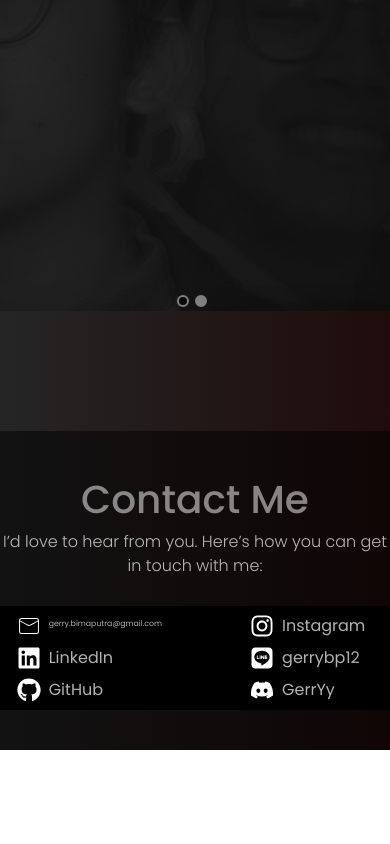
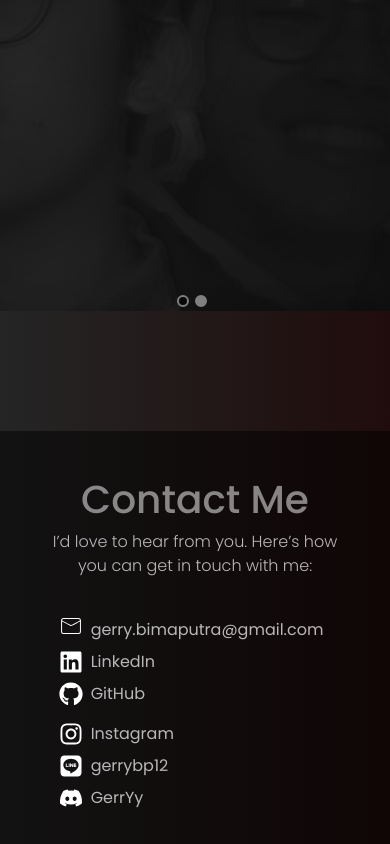
Before and after one commit to Gerrybp12/Portofolio, a Next.js app: page / in a window 390 px wide. Shown: the part 5682-6526 px from the top of the page. Before the commit the page ends 6432 px from the top, so only its background shows below. Built offline with nearby package versions, Linux system fonts and the light colour scheme.

Commit message:
Update footer.tsx

```diff
--- a/src/app/footer.tsx
+++ b/src/app/footer.tsx
@@ -9,13 +9,13 @@ const Footer = () => {
     return (
         <div className="flex flex-col justify-center text-center items-center bg-black bg-opacity-50">
             <h1 className="mt-10 font-poppins font-medium text-[10vw] md:text-7xl text-white opacity-50">Contact Me</h1>
-            <h1 className="font-poppins font-light text-[1rem] text-white opacity-70 mb-7">I’d love to hear from you. Here’s how you can get in touch with me:</h1>
-            <div className='mb-10 justify-between flex flex-row bg-black'>
+            <h1 className="font-poppins font-light text-[1rem] text-white opacity-70 mb-7 mx-10">I’d love to hear from you. Here’s how you can get in touch with me:</h1>
+            <div className='mb-10 justify-between flex md:flex-row flex-col '>
             <div className='mx-10'>
             <div className='flex flex-row my-2'>
                 <CiMail style={logoStyle} />
                 <a
-                className='text-white mx-2 font-poppins md:mt-0 mt-1     text-[2vw] md:text-[1rem] opacity-70 hover:text-[#FC7E00] hover:opacity-100'
+                className='text-white mx-2 font-poppins md:mt-0 mt-1 text-[1rem] opacity-70 hover:text-[#FC7E00] hover:opacity-100'
                 href='mailto:gerry.bimaputra@gmail.com'
                 >gerry.bimaputra@gmail.com</a>
             </div>
```
